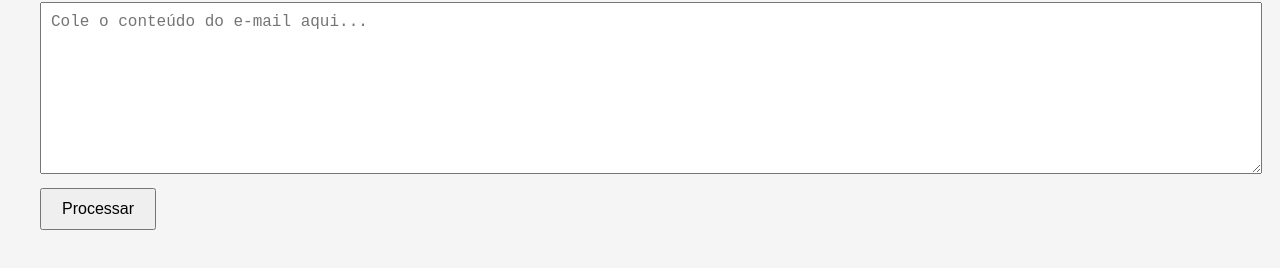
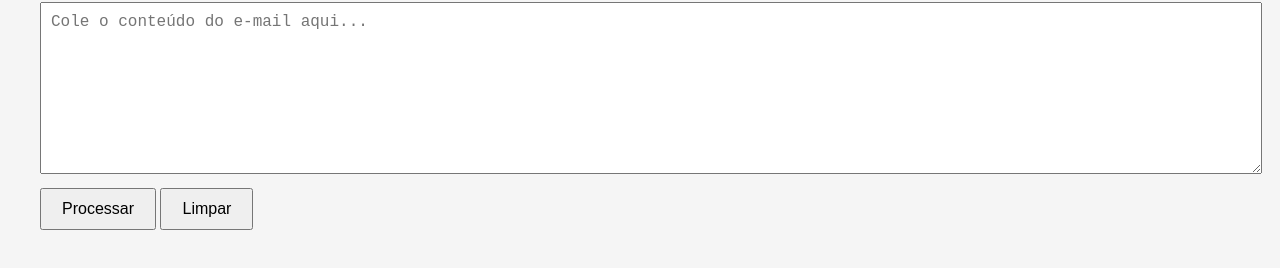
Before and after one commit to rvwierzba/autou-email-classifier, a plain HTML site: page frontend/index.html in a window 1280 px wide. Shown: the part 96-364 px from the top of the page. Drawn offline with Linux system fonts and the light colour scheme.

Commit message:
Implementação do  Botão e da  Função limpar

```diff
--- a/frontend/index.html
+++ b/frontend/index.html
@@ -35,6 +35,7 @@
   <textarea id="texto" placeholder="Cole o conteúdo do e-mail aqui..."></textarea>
   <br />
   <button onclick="processar()">Processar</button>
+  <button onclick="limpar()">Limpar</button>
 
   <div class="resultado" id="resultado" style="display: none;">
     <p><strong>Categoria:</strong> <span id="categoria"></span></p>
@@ -43,6 +44,7 @@
   </div>
 
 <script>
+
   async function processar() {
     const texto = document.getElementById('texto').value.trim();
     const resultadoDiv = document.getElementById('resultado');
@@ -79,6 +81,16 @@
       resultadoDiv.style.display = 'none';
     }
   }
+
+function limpar() {
+    document.getElementById('texto').value = '';
+    document.getElementById('categoria').textContent = '';
+    document.getElementById('resposta').textContent = '';
+    document.getElementById('resultado').style.display = 'none';
+  }
+
+
+
 </script>
 
 
```
